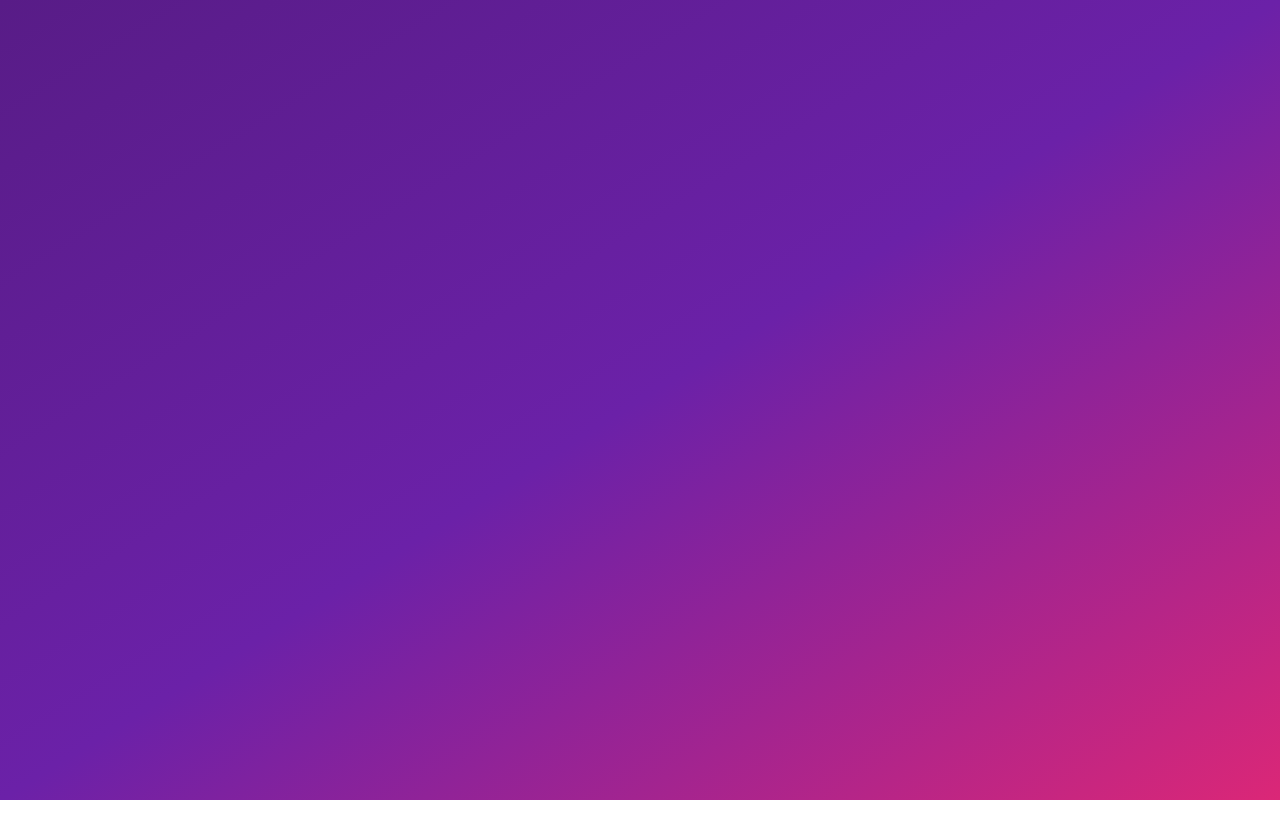
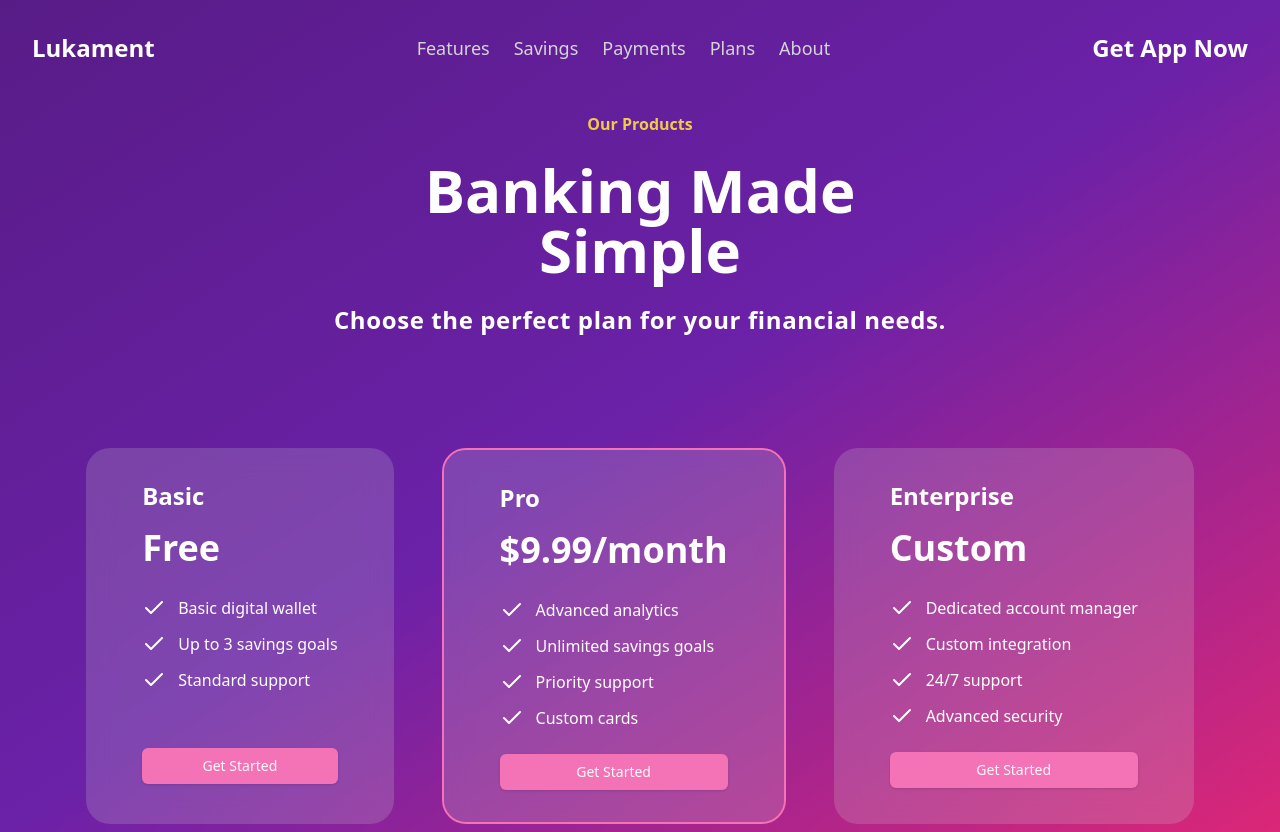
Before and after one commit to americanlucas/Lukament, a React (Vite) app: page /plans in a window 1280 px wide. Before the commit this address had no page. Before the commit the page ends 800 px from the top, so only its background shows below. Built offline with nearby package versions, Linux system fonts and the light colour scheme.

Commit message:
Plans And Saving Pages

```diff
--- a/package.json
+++ b/package.json
@@ -11,6 +11,7 @@
   },
   "dependencies": {
     "@radix-ui/react-accordion": "^1.2.1",
+    "@radix-ui/react-progress": "^1.1.0",
     "@radix-ui/react-slot": "^1.1.0",
     "class-variance-authority": "^0.7.0",
     "clsx": "^2.1.1",
--- a/src/App.tsx
+++ b/src/App.tsx
@@ -1,5 +1,7 @@
 import { Home } from "@/pages/Home"
 import { Features } from "@/pages/Features";
+import { Savings } from "@/pages/Savings";
+import { Plans } from "@/pages/Plans";
 import { BrowserRouter as Router, Routes, Route } from "react-router-dom";
 
 const App: React.FC = () => {
@@ -9,6 +11,8 @@ const App: React.FC = () => {
         <Routes>
           <Route path="/" element={<Home />}/>
           <Route path="features" element={<Features />}/>
+          <Route path="savings" element={<Savings />}/>
+          <Route path="plans" element={<Plans />}/>
         </Routes>
       </Router>
     </>
--- /dev/null
+++ b/src/components/Plans/Main/index.tsx
@@ -0,0 +1,83 @@
+import { Button } from "@/components/ui/button"
+import { Check } from "lucide-react"
+
+
+export const Main = () => {
+    return (
+        <>
+            <div className="flex flex-col items-center align-center justify-center my-12">
+                <div className="font-semibold text-[#F2C94C]">
+                    <p>Our Products</p>
+                </div>
+                <div className="flex flex-1 text-6xl font-bold text-white max-w-xl text-center m-6">
+                    <h1>Banking Made Simple</h1>
+                </div>
+                <div className="text-white font-semibold text-2xl tracking-wide space-y-8">
+                    <h3>Choose the perfect plan for your financial needs.</h3>
+                </div>
+            </div>
+            <div className="flex justify-center m-12 space-x-12">
+                <div className="flex flex-col mt-16 w-120 h-120 bg-zinc-300 rounded-3xl py-8 px-14 bg-clip-padding backdrop-filter backdrop-blur-md bg-opacity-20 hover:-translate-y-4 duration-300">
+                    <h1 className="text-2xl font-bold text-white mb-4">Basic</h1>
+                    <h1 className="text-4xl font-bold text-white mb-4">Free</h1>
+                    <div className="flex space-x-3 space-y-3">
+                        <Check className="text-white items-center mt-3" />
+                        <p className="text-white items-center">Basic digital wallet</p>
+                    </div>
+                    <div className="flex space-x-3 space-y-3">
+                        <Check className="text-white items-center mt-3" />
+                        <p className="text-white items-center">Up to 3 savings goals</p>
+                    </div>
+                    <div className="flex space-x-3 space-y-3">
+                        <Check className="text-white items-center mt-3" />
+                        <p className="text-white items-center">Standard support</p>
+                    </div>
+                    <Button className="mt-14 bg-pink-400 hover:bg-pink-500">Get Started</Button>
+                </div>
+                <div className="flex flex-col mt-16 w-120 h-120 bg-zinc-300 rounded-3xl py-8 px-14 bg-clip-padding backdrop-filter backdrop-blur-md bg-opacity-20 hover:-translate-y-4 duration-300 border-2 border-pink-400">
+                    <h1 className="text-2xl font-bold text-white mb-4">Pro</h1>
+                    <h1 className="text-4xl font-bold text-white mb-4">$9.99/month</h1>
+                    <div className="flex space-x-3 space-y-3">
+                        <Check className="text-white items-center mt-3" />
+                        <p className="text-white items-center">Advanced analytics</p>
+                    </div>
+                    <div className="flex space-x-3 space-y-3">
+                        <Check className="text-white items-center mt-3" />
+                        <p className="text-white items-center">Unlimited savings goals</p>
+                    </div>
+                    <div className="flex space-x-3 space-y-3">
+                        <Check className="text-white items-center mt-3" />
+                        <p className="text-white items-center">Priority support</p>
+                    </div>
+                    <div className="flex space-x-3 space-y-3">
+                        <Check className="text-white items-center mt-3" />
+                        <p className="text-white items-center">Custom cards</p>
+                    </div>
+                    <Button className="mt-6 bg-pink-400 hover:bg-pink-500">Get Started</Button>
+                </div>
+                <div className="flex flex-col mt-16 w-120 h-120 bg-zinc-300 rounded-3xl py-8 px-14 bg-clip-padding backdrop-filter backdrop-blur-md bg-opacity-20 hover:-translate-y-4 duration-300">
+                    <h1 className="text-2xl font-bold text-white mb-4">Enterprise</h1>
+                    <h1 className="text-4xl font-bold text-white mb-4">Custom</h1>
+                    <div className="flex space-x-3 space-y-3">
+                        <Check className="text-white items-center mt-3" />
+                        <p className="text-white items-center">Dedicated account manager</p>
+                    </div>
+                    <div className="flex space-x-3 space-y-3">
+                        <Check className="text-white items-center mt-3" />
+                        <p className="text-white items-center">Custom integration</p>
+                    </div>
+                    <div className="flex space-x-3 space-y-3">
+                        <Check className="text-white items-center mt-3" />
+                        <p className="text-white items-center">24/7 support</p>
+                    </div>
+                    <div className="flex space-x-3 space-y-3">
+                        <Check className="text-white items-center mt-3" />
+                        <p className="text-white items-center">Advanced security</p>
+                    </div>
+                    <Button className="mt-6 bg-pink-400 hover:bg-pink-500">Get Started</Button>
+                </div>
+
+            </div>
+        </>
+    )
+}
--- /dev/null
+++ b/src/components/Savings/index.tsx
@@ -0,0 +1,65 @@
+import { Button } from "../ui/button"
+
+const Glassmorphism = ({ children }: { children: React.ReactNode }) => {
+    return (
+        <div className="flex flex-col mt-16 w-120 bg-zinc-600 rounded-3xl py-8 px-14 bg-clip-padding backdrop-filter backdrop-blur-md bg-opacity-20 h-fit">
+            {children}
+        </div>
+    )
+}
+
+export const Main = () => {
+    return (
+        <>
+            <main>
+                <div className="flex flex-col items-center align-center justify-center mt-4">
+                    <div className="flex flex-col items-center align-center justify-center my-8">
+                        <div className="font-semibold text-[#F2C94C]">
+                            <p>Smart Saving Solutions</p>
+                        </div>
+                        <div className="flex flex-1 text-6xl font-bold text-white max-w-xl text-center m-6">
+                            <h1 >Save Smarter, Not Harder</h1>
+                        </div>
+                        <div className="text-white font-semibold text-2xl tracking-wide space-y-8">
+                            <h3>Automated saving tools and intelligent recommendations to help you achieve your financial goals.</h3>
+                        </div>
+                    </div>
+                </div>
+                <div className="flex flex-row items-center align-center justify-center space-x-8">
+                    <Glassmorphism>
+                        <h1 className="text-xl text-white font-bold">Saving Goals</h1>
+                        <div className="flex flex-col my-2 w-80 bg-zinc-400 rounded-xl py-4 px-6 bg-clip-padding backdrop-filter backdrop-blur-md bg-opacity-20 h-fit">
+                            <div className="flex flex-row justify-between text-white">
+                                <h2>Vacation Fund</h2>
+                                <p>79%</p>
+                            </div>
+                            <p className="text-white">*progress bar*</p>
+                        </div>
+                        <div className="flex flex-col my-2 w-120 bg-zinc-400 rounded-xl py-4 px-6 bg-clip-padding backdrop-filter backdrop-blur-md bg-opacity-20 h-fit">
+                            <div className="flex flex-row justify-between text-white">
+                                <h2>Emergency Fund</h2>
+                                <p>79%</p>
+                            </div>
+                            <p className="text-white">*progress bar*</p>
+                        </div>
+                    </Glassmorphism>
+                    <Glassmorphism>
+                        <h1 className="text-xl text-white font-bold mb-4">Smart Rules</h1>
+                        <div className="flex justify-between hover:-translate-y-1 duration-300 w-80 bg-zinc-400 rounded-xl py-4 px-6 bg-clip-padding backdrop-filter backdrop-blur-md bg-opacity-20 h-fit">
+                            <h2 className="my-2 text-lg text-white font-bold">Round Up Savings</h2>
+                            <Button className="flex items-center hover:bg-slate-300 hover:text-black">
+                                Enable
+                            </Button>
+                        </div>
+                        <div className="flex justify-between hover:-translate-y-1 duration-300 w-80 my-4 bg-zinc-400 rounded-xl py-4 px-6 bg-clip-padding backdrop-filter backdrop-blur-md bg-opacity-20 h-fit">
+                            <h2 className="my-2 text-lg text-white font-bold">Automatic Transfers</h2>
+                            <Button className="flex items-center hover:bg-slate-300 hover:text-black ">
+                                Enable
+                            </Button>
+                        </div>
+                    </Glassmorphism>
+                </div>
+            </main>
+        </>
+    )
+}
--- a/src/components/skeleton/Header/index.tsx
+++ b/src/components/skeleton/Header/index.tsx
@@ -6,7 +6,7 @@ import { Link } from "react-router-dom";
 // }
 
 const titulos = ["Lukament", "Get App Now"];
-const subtitulos = ["Features", "Saving", "Payments", "Products", "About"];
+const subtitulos = ["Features", "Savings", "Payments", "Plans", "About"];
 
 export const Header: React.FC = () => {
   return (
--- a/src/components/skeleton/Main/index.tsx
+++ b/src/components/skeleton/Main/index.tsx
@@ -30,9 +30,11 @@ export const Main = () => {
                 With integration and well-build digital wallet, control your own cards and list all your payments to pay. Set your own code key to makes all payments done with only one approve action.
             </p>
             <div className="text-white space-x-8">
-                <Button className="px-8 py-6 rounded-3xl bg-pink-600 hover:bg-pink-500">
+              <Link to="/plans">
+                <Button className="px-8 py-6 rounded-3xl bg-pink-600 hover:bg-pink-500" >
                     Open Account Now
                 </Button>
+              </Link>
                 <Link className=" hover:text-fuchsia-300 duration-300" to="/app">
                     Download App Now
                 </Link>
@@ -42,7 +44,7 @@ export const Main = () => {
             <h4>Find more details and learn more about digital wallet <Link className="text-[#F2C94C] hover:underline" to="/about ">here</Link> </h4>
           </div>
         </div>
-        <div className="flex flex-col mt-16 rotate-12 w-120 h-80 bg-zinc-600 border border-zinc-200 rounded-3xl py-8 px-14 bg-clip-padding backdrop-filter backdrop-blur-md bg-opacity-20">
+        <div className="flex flex-col mt-16 rotate-12 w-120 h-80 bg-zinc-600 border-2 border-zinc-200 rounded-3xl py-8 px-14 bg-clip-padding backdrop-filter backdrop-blur-md bg-opacity-20">
           <div className="flex pl-60 pb-4">
             <Visa />
           </div>
--- /dev/null
+++ b/src/pages/Plans/index.tsx
@@ -0,0 +1,16 @@
+import { Main } from "@/components/Plans/Main"
+import { Header } from "@/components/skeleton/Header"
+
+
+export const Plans = () => {
+    return(
+        <>
+            <div>
+                <Header/>
+            </div>
+            <div>
+                <Main />
+            </div>
+        </>
+    )
+}
--- /dev/null
+++ b/src/pages/Savings/index.tsx
@@ -0,0 +1,17 @@
+import { Main } from "@/components/Savings"
+import { Header } from "@/components/skeleton/Header"
+
+
+export const Savings = () => {
+    return(
+        <>
+            <div>
+                <Header/>
+            </div>
+            <div>
+                <Main />
+            </div>
+
+        </>
+    )
+}
```
Also changed, not shown: src/components/Features/Main/index.tsx (+19 -11 lines), 1 other file (tests, documents, lock files or other folders).
